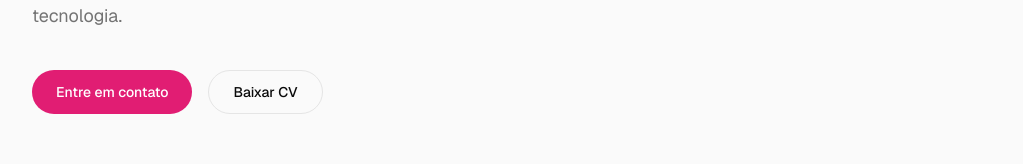
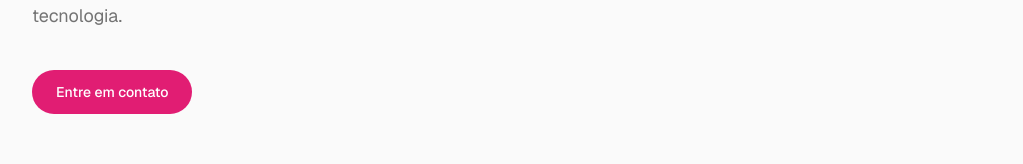
Before and after one commit to Xs1d7/portfolio, a Next.js app: page / in a window 1280 px wide. Shown: the part 491-655 px from the top of the page, without its empty margins (128-1151 px from the left). Built offline with nearby package versions, Linux system fonts and the light colour scheme.

Commit message:
Removing the "Download resume" button

```diff
--- a/src/sections/hero.tsx
+++ b/src/sections/hero.tsx
@@ -10,7 +10,11 @@ const container = {
 
 const item = {
   hidden: { opacity: 0, y: 20 },
-  show: { opacity: 1, y: 0, transition: { duration: 0.5, ease: "easeOut" as const } },
+  show: {
+    opacity: 1,
+    y: 0,
+    transition: { duration: 0.5, ease: "easeOut" as const },
+  },
 };
 
 export function Hero() {
@@ -52,19 +56,16 @@ export function Hero() {
           {t.hero.description}
         </motion.p>
 
-        <motion.div variants={item} className="mt-8 flex flex-col gap-3 min-[380px]:flex-row sm:mt-10 sm:flex-wrap sm:gap-4">
+        <motion.div
+          variants={item}
+          className="mt-8 flex flex-col gap-3 min-[380px]:flex-row sm:mt-10 sm:flex-wrap sm:gap-4"
+        >
           <a
             href="#contact"
             className="inline-flex h-11 items-center justify-center rounded-full bg-accent px-6 text-sm font-medium text-white transition-colors duration-200 hover:bg-accent-hover"
           >
             {t.hero.cta}
           </a>
-          <a
-            href="#"
-            className="inline-flex h-11 items-center justify-center rounded-full border border-border px-6 text-sm font-medium text-foreground transition-colors duration-200 hover:bg-accent/10"
-          >
-            {t.hero.download}
-          </a>
         </motion.div>
       </motion.div>
     </section>
```
